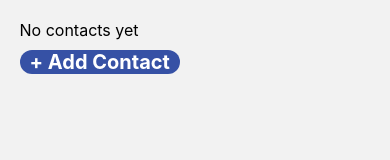
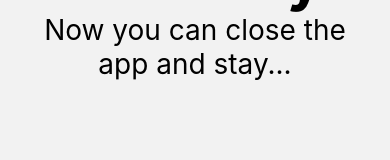
Before and after one commit to TheMrPizza/Withem-Agent, a React Native app: screen /idle-page in a window 390 px wide. Shown: the top 160 px of the page. Built offline with nearby package versions, Linux system fonts and the light colour scheme.

Commit message:
Added IdlePage

```diff
--- a/App.js
+++ b/App.js
@@ -20,7 +20,7 @@ import {
 import { NavigationContainer } from '@react-navigation/native';
 import { createNativeStackNavigator } from '@react-navigation/native-stack';
 
-import { HomePage, ProfilePage, ContactsPage } from './pages';
+import { HomePage, ProfilePage, ContactsPage, IdlePage } from './pages';
 
 const Stack = createNativeStackNavigator();
 
@@ -29,6 +29,7 @@ const App: () => Node = () => {
       <SafeAreaView style={{flex: 1}}>
           <NavigationContainer>
               <Stack.Navigator screenOptions={{headerShown: false}}>
+                <Stack.Screen name="idle-page" component={IdlePage} />
                 <Stack.Screen name="contacts-page" component={ContactsPage} />
                 <Stack.Screen name="home-page" component={HomePage} />
                 <Stack.Screen name="profile-page" component={ProfilePage} />
--- /dev/null
+++ b/pages/IdlePage/IdlePage.js
@@ -0,0 +1,26 @@
+import React from 'react';
+import { Image, StyleSheet, Text, View } from 'react-native';
+
+const IdlePage = () => (
+	<View style={styles.container}>
+		<Text style={{fontSize: 60, fontWeight: 'bold'}}>All Ready!</Text>
+		<Text style={{fontSize: 28, width: '80%', textAlign: 'center'}}>Now you can close the app and stay...</Text>
+		<Image source={require("../../assets/logo.png")} style={styles.logo}/>
+	</View>
+);
+
+const styles = StyleSheet.create({
+	container: {
+		flex: 1,
+		justifyContent: 'center',
+		alignItems: 'center'
+	},
+	logo: {
+		width: '80%',
+		height: undefined,
+		aspectRatio: 1,
+		resizeMode:'contain'
+	}
+});
+
+export default IdlePage;
--- /dev/null
+++ b/pages/IdlePage/index.js
@@ -0,0 +1,3 @@
+import IdlePage from './IdlePage';
+
+export default IdlePage;
--- a/pages/index.js
+++ b/pages/index.js
@@ -1,9 +1,11 @@
 import HomePage from './HomePage';
 import ProfilePage from './ProfilePage';
 import ContactsPage from './ContactsPage';
+import IdlePage from './IdlePage';
 
 export {
 	HomePage,
 	ProfilePage,
-	ContactsPage
+	ContactsPage,
+	IdlePage
 };
```
